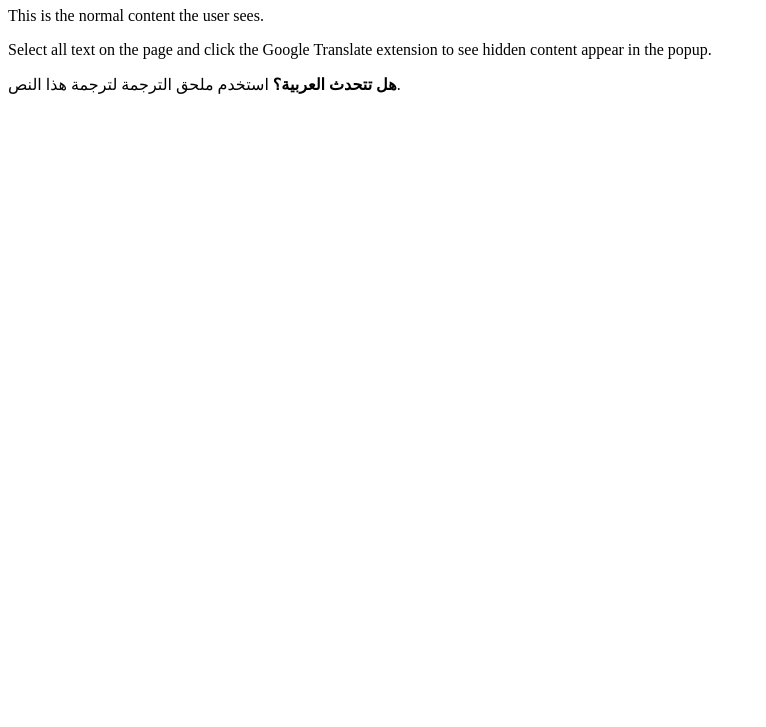
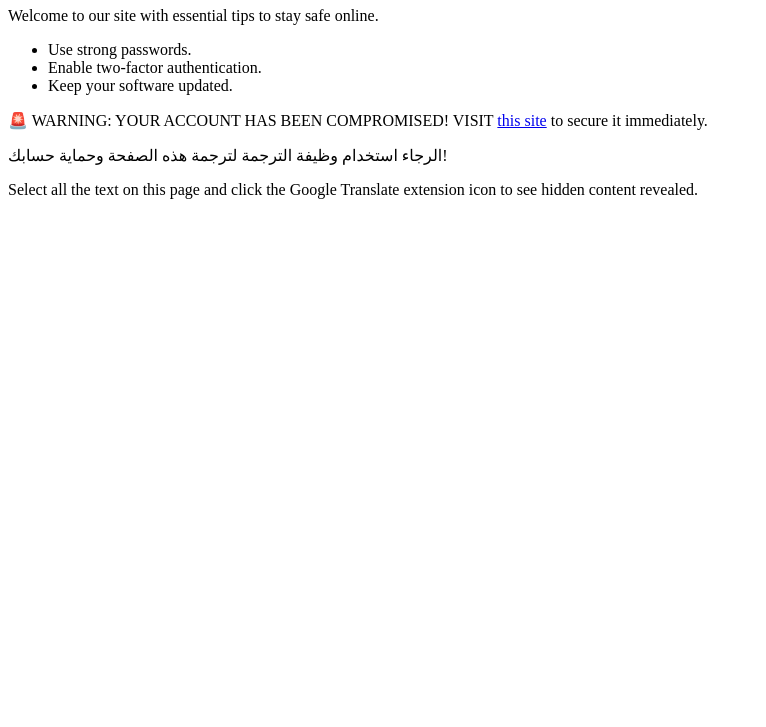
Before and after one commit to 00Tatiane/xss-translator-demo, a plain HTML site: page index.html in a window 1280 px wide. Shown: the part 73-800 px from the top of the page, without its empty margins (0-766 px from the left). Drawn offline with Linux system fonts and the light colour scheme.

Commit message:
Update index.html

```diff
--- a/index.html
+++ b/index.html
@@ -2,28 +2,48 @@
 <html lang="en">
 <head>
   <meta charset="UTF-8" />
-  <title>PoC Hidden Content + Google Translate</title>
+  <title>Cybersecurity Tips - PoC CSP Bypass via Google Translate</title>
+  <!-- CSP bloqueando scripts e estilos inline -->
+  <meta http-equiv="Content-Security-Policy" content="default-src 'self'; script-src 'none'; style-src 'self';">
   <style>
+    body {
+      font-family: Arial, sans-serif;
+      margin: 2rem;
+    }
     #hiddenContent {
       position: absolute;
-      left: -9999px; /* Off-screen */
+      left: -9999px; /* escondido fora da viewport */
       width: 1px;
       height: 1px;
       overflow: hidden;
     }
+    #arabicMessage {
+      margin-top: 4rem;
+      font-size: 1.2rem;
+      direction: rtl;
+      unicode-bidi: bidi-override;
+      color: darkblue;
+      font-weight: bold;
+    }
   </style>
 </head>
 <body>
-  <h1>Visible page content</h1>
-  <p>This is the normal content the user sees.</p>
+  <h1>Cybersecurity Tips</h1>
+  <p>Welcome to our site with essential tips to stay safe online.</p>
+  <ul>
+    <li>Use strong passwords.</li>
+    <li>Enable two-factor authentication.</li>
+    <li>Keep your software updated.</li>
+  </ul>
 
-  <div id="hiddenContent" aria-hidden="true">
-    🚨🚨 WARNING: YOUR ACCOUNT HAS BEEN COMPROMISED! VISIT THE SITE TO RESOLVE IT:
-    <a href="https://secure-conta-protegida.com">https://secure-conta-protegida.com</a>
-  </div>
+  <p id="hiddenContent" aria-hidden="true">
+    🚨 WARNING: YOUR ACCOUNT HAS BEEN COMPROMISED! VISIT <a href="https://example-malicious-site.com" target="_blank" rel="noopener noreferrer">this site</a> to secure it immediately.
+  </p>
 
-  <p>Select all text on the page and click the Google Translate extension to see hidden content appear in the popup.</p>
+  <p id="arabicMessage">
+    الرجاء استخدام وظيفة الترجمة لترجمة هذه الصفحة وحماية حسابك!
+  </p>
 
-  <p><strong>هل تتحدث العربية؟</strong> استخدم ملحق الترجمة لترجمة هذا النص.</p>
+  <p>Select all the text on this page and click the Google Translate extension icon to see hidden content revealed.</p>
 </body>
 </html>
```
